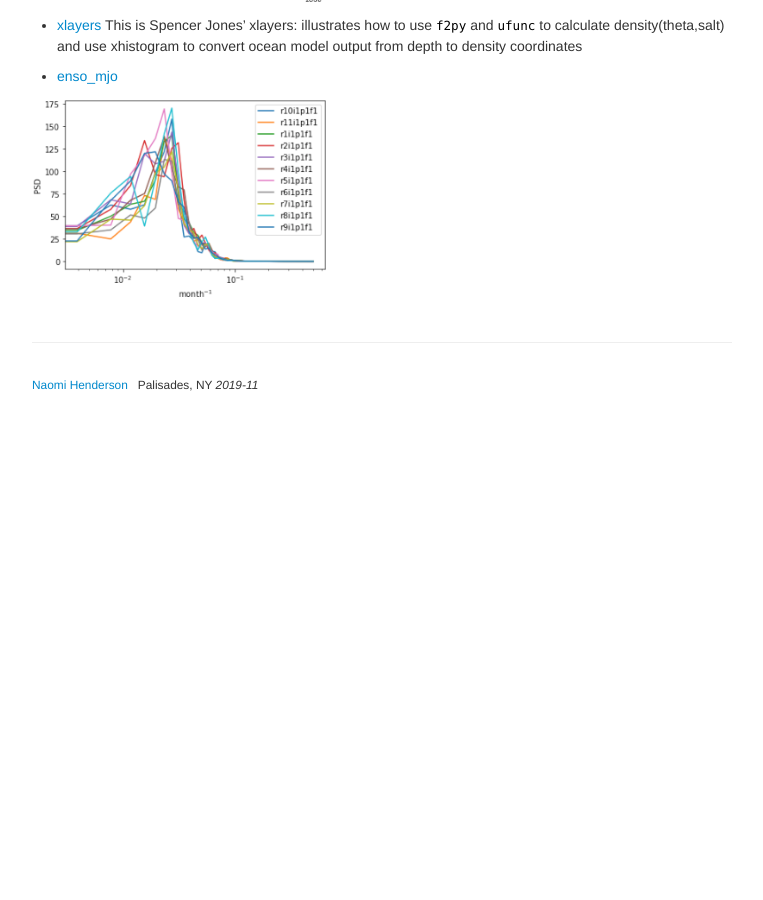
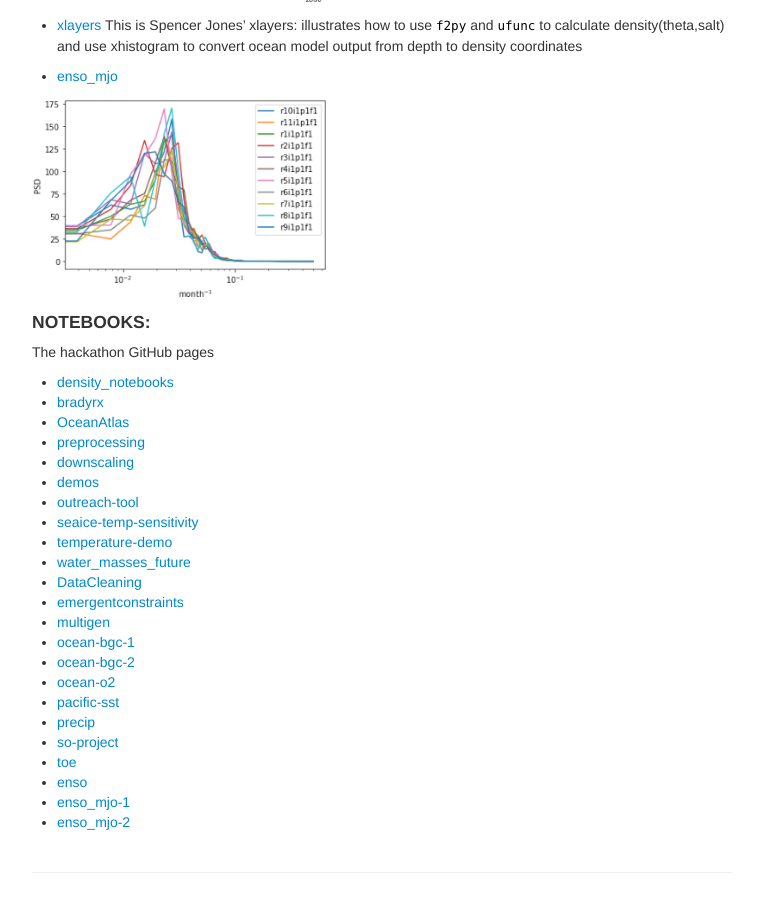
Before and after one commit to naomi-henderson/naomi-henderson.github.io, a Jekyll site: the page built from pages/tutorial2.md, in a window 1280 px wide and 900 px high, scrolled down 1807 px. Shown: the whole window, without its empty margins (258-1021 px from the left). Built offline with Jekyll 4.4.1, drawn with Linux system fonts in a browser that asks for light colours; before the commit the page ends 2212 px from its top, so only the background shows below that.

Commit message:
added project pages to tutorial2

```diff
--- a/pages/tutorial2.md
+++ b/pages/tutorial2.md
@@ -19,7 +19,6 @@ git clone <link>
   - Open the notebook in the file browser (left sidebar)
 
 #### NOTEBOOKS:
-
 - [cmip6-temperature-demo](https://github.com/hdrake/cmip6-temperature-demo/blob/master/notebooks/00_calculate_simulated_global_warming.ipynb)
 <p align="left"><img src="/assets/hdrake.png" width="400"></p>
 
@@ -40,3 +39,29 @@ This is Spencer Jones' xlayers: illustrates how to use `f2py` and `ufunc` to cal
 
 - [enso_mjo](https://github.com/judithberner/enso_mjo_cmip6/blob/master/notebooks/enso_mjo_cmip6_judith.ipynb)
 <p align="left"><img src="/assets/enso_mjo.png" width="300"></p>
+
+#### NOTEBOOKS:
+The hackathon GitHub pages
+- [density_notebooks](https://github.com/cspencerjones/cmip6_density_notebooks)
+- [bradyrx](https://github.com/bradyrx/CMIP6_hackathon)
+- [OceanAtlas](https://github.com/sridge/CMIP6_OceanAtlas)
+- [preprocessing](https://github.com/jbusecke/cmip6_preprocessing)
+- [downscaling](https://github.com/EricKeenan/cmip6-downscalling)
+- [demos](https://github.com/jbusecke/cmip6-hackathon-demos)
+- [outreach-tool](https://github.com/tusharkh/cmip6-outreach-tool)
+- [seaice-temp-sensitivity](https://github.com/smithmadisonm/cmip6-seaice-temp-sensitivity)
+- [temperature-demo](https://github.com/hdrake/cmip6-temperature-demo)
+- [water_masses_future](https://github.com/raphaeldussin/cmip6hack_water_masses_future)
+- [DataCleaning](https://github.com/naomi-henderson/cmip6hack-DataCleaning)
+- [emergentconstraints](https://github.com/islasimpson/cmip6hack-emergentconstraints)
+- [multigen](https://github.com/hdrake/cmip6hack-multigen)
+- [ocean-bgc-1](https://github.com/jbusecke/cmip6hack-ocean-bgc)
+- [ocean-bgc-2](https://github.com/mfreilich1/cmip6hack-ocean-bgc)
+- [ocean-o2](https://github.com/matt-long/cmip6hack-ocean-o2)
+- [pacific-sst](https://github.com/rcjwills/cmip6hack-pacific-sst)
+- [precip](https://github.com/apendergrass/cmip6hack-precip)
+- [so-project](https://github.com/s-ragen/cmip6hack-so-project)
+- [toe](https://github.com/darothen/cmip6hack-toe)
+- [enso](https://github.com/judithberner/enso_cmip6)
+- [enso_mjo-1](https://github.com/aneeshcs/enso_mjo_cmip6)
+- [enso_mjo-2](https://github.com/judithberner/enso_mjo_cmip6)
```
